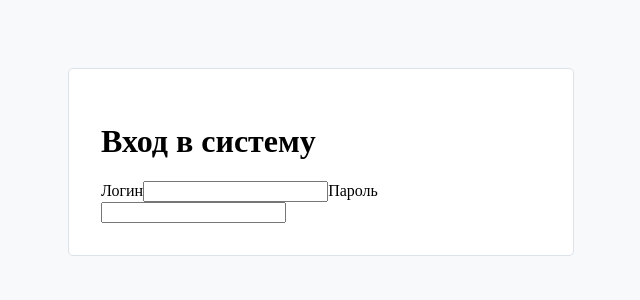
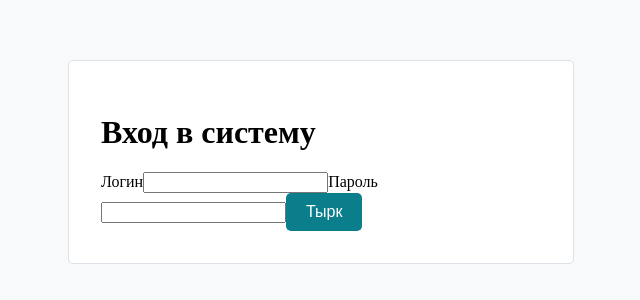
Before and after one commit to studmisis/schedule_app, a React (Vite) app in the folder client/: page / in a window 1280 px wide. Shown: the part 266-566 px from the top of the page, without its empty margins (319-959 px from the left). Built offline with nearby package versions, Linux system fonts and the light colour scheme.

Commit message:
button (#5)

```diff
--- /dev/null
+++ b/client/src/component/ui/Button.css
@@ -0,0 +1,24 @@
+.button {
+  display: inline-flex;
+  align-items: center;
+  justify-content: center;
+
+  padding: 10px 20px;
+
+  border: none;
+  border-radius: var(--radius);
+
+  background-color: var(--color-primary);
+  color: #ffffff;
+
+  font-size: 16px;
+  font-weight: 500;
+
+  cursor: pointer;
+  transition: background-color 0.2s ease;
+}
+
+.button:disabled {
+  opacity: 0.6;
+  cursor: not-allowed;
+}
--- /dev/null
+++ b/client/src/component/ui/Button.jsx
@@ -0,0 +1,19 @@
+import "./Button.css";
+
+export default function Button({
+	children,
+	onClick,
+	type = "button",
+	disabled = false,
+}) {
+	return (
+		<button
+			className="button"
+			type={type}
+			onClick={onClick}
+			disabled={disabled}
+		>
+			{children}
+		</button>
+	);
+}
--- a/client/src/pages/LoginPage.jsx
+++ b/client/src/pages/LoginPage.jsx
@@ -1,5 +1,6 @@
 import { useState } from "react";
 import "./LoginPage.css";
+import Button from "../component/ui/Button";
 
 function LoginPage() {
   const [login, setLogin] = useState("");
@@ -33,6 +34,7 @@ function LoginPage() {
             onChange={(event) => setPassword(event.target.value)}
             required
           />
+          <Button>Тырк</Button>
         </form>
       </div>
     </main>
```
